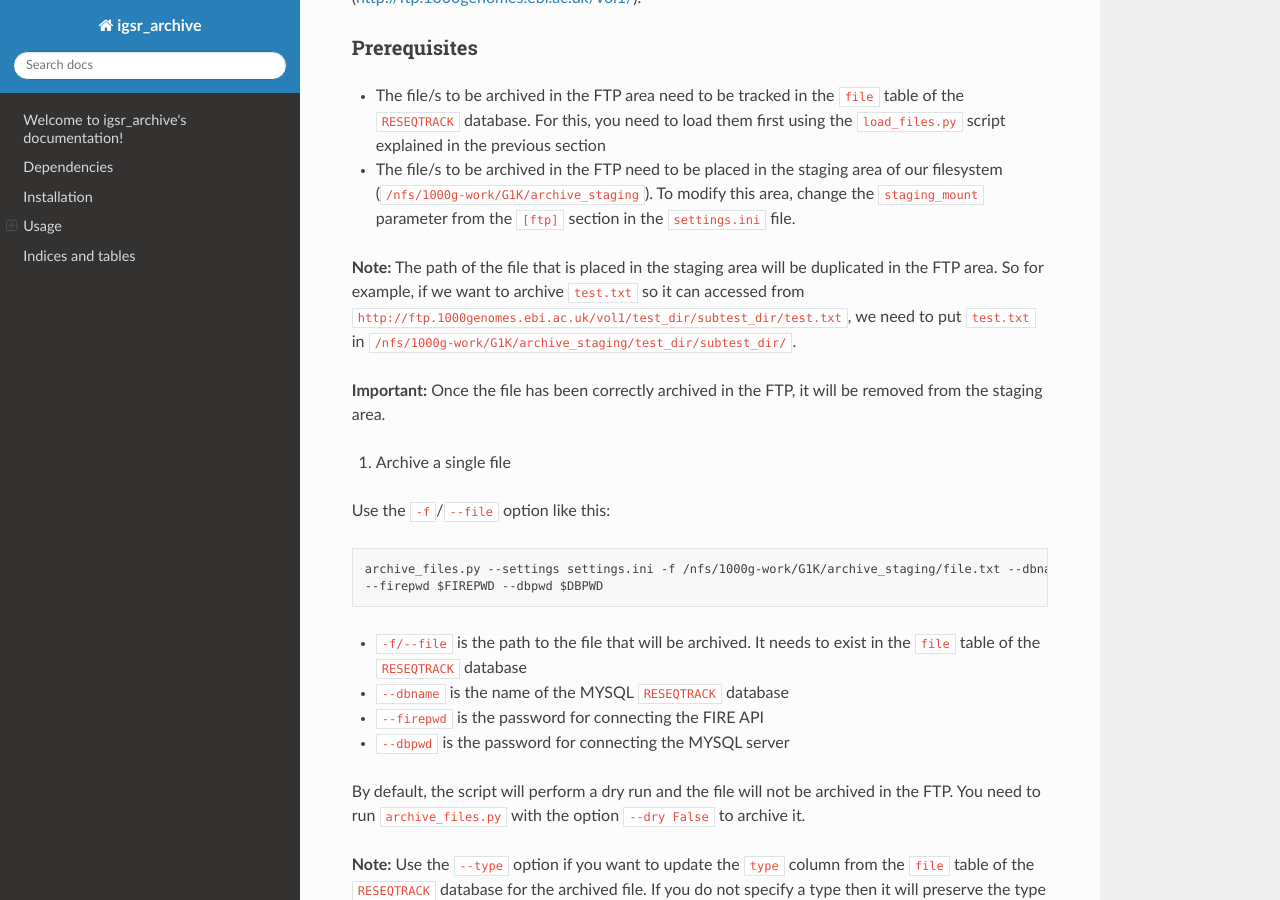
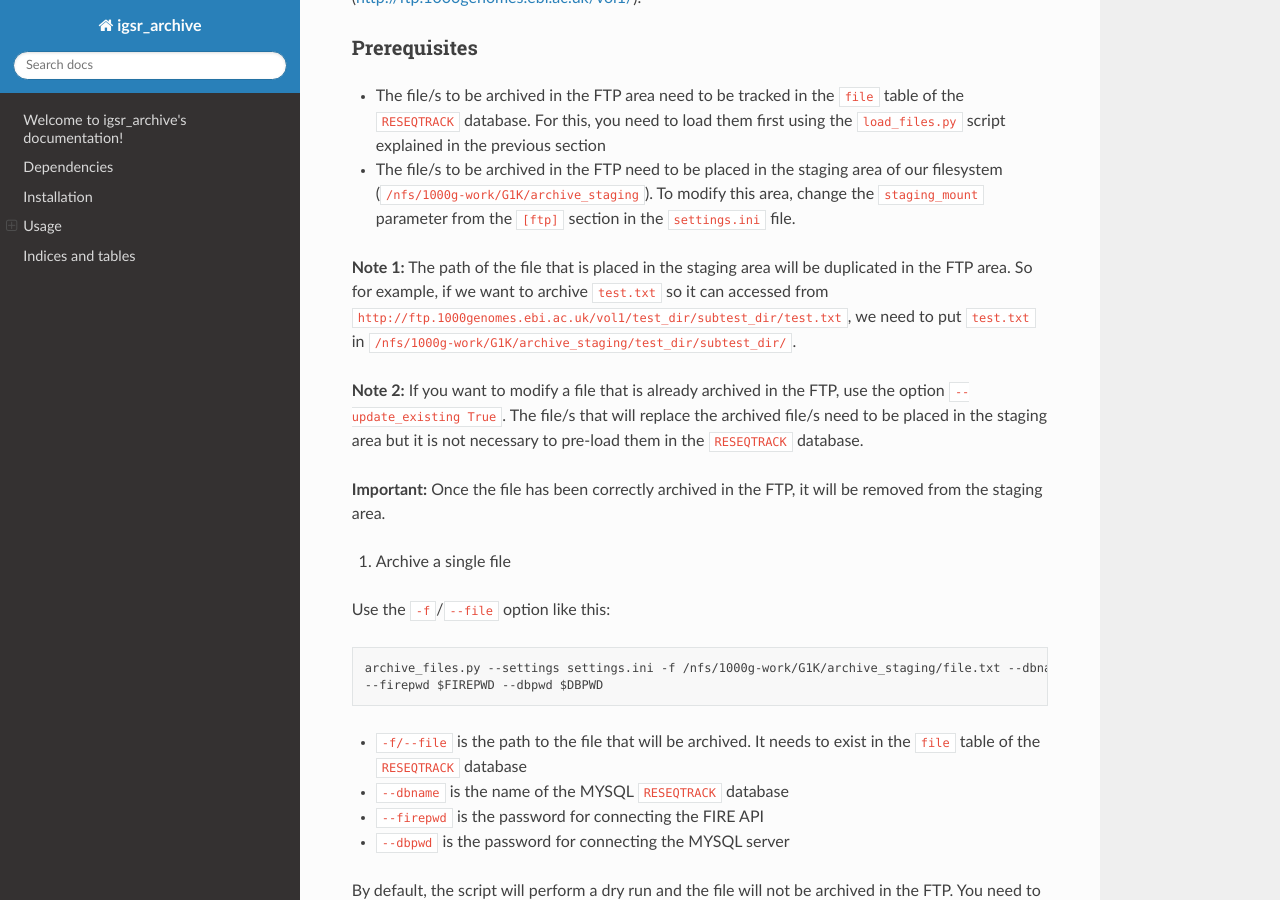
Before and after one commit to igsr/igsr_archive, a Sphinx documentation site: the page built from docs/index.rst, in a window 1280 px wide and 900 px high, scrolled down 4111 px. Built offline with Sphinx 7.4.7 and the Read the Docs theme 2.0.0, drawn with Linux system fonts in a browser that asks for light colours.

Commit message:
Modifying documentation
Signed-off-by: elowy01 <ernestolowy@gmail.com>

```diff
--- a/docs/index.rst
+++ b/docs/index.rst
@@ -174,9 +174,13 @@ Prerequisites
   (``/nfs/1000g-work/G1K/archive_staging``). To modify this area, change the ``staging_mount`` parameter from the
   ``[ftp]`` section in the ``settings.ini`` file.
 
-**Note:** The path of the file that is placed in the staging area will be duplicated in the FTP area. So for example, if
+**Note 1:** The path of the file that is placed in the staging area will be duplicated in the FTP area. So for example, if
 we want to archive ``test.txt`` so it can accessed from ``http://ftp.1000genomes.ebi.ac.uk/vol1/test_dir/subtest_dir/test.txt``,
 we need to put ``test.txt`` in ``/nfs/1000g-work/G1K/archive_staging/test_dir/subtest_dir/``.
+
+**Note 2:** If you want to modify a file that is already archived in the FTP, use the option ``--update_existing True``.
+The file/s that will replace the archived file/s need to be placed in the staging area but it is not necessary
+to pre-load them in the ``RESEQTRACK`` database.
 
 **Important:** Once the file has been correctly archived in the FTP, it will be removed from the staging area.
 
```
